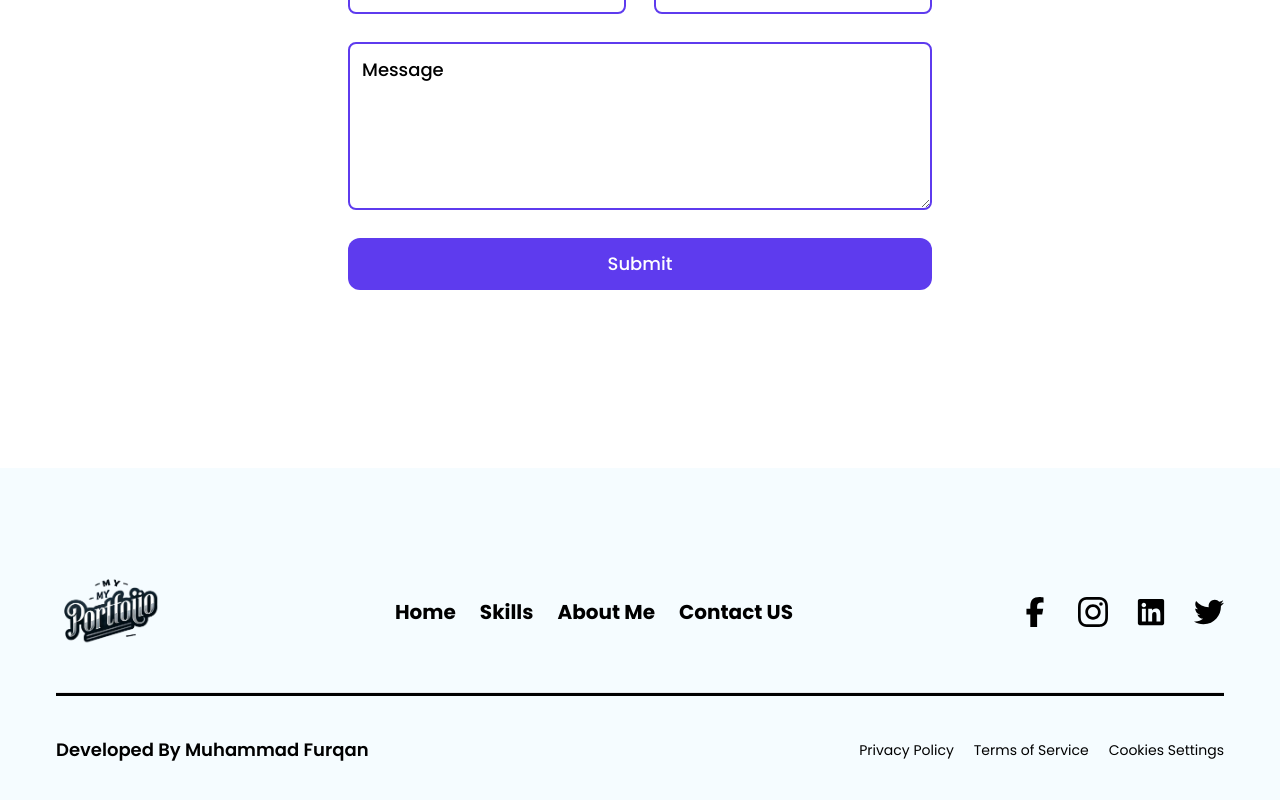
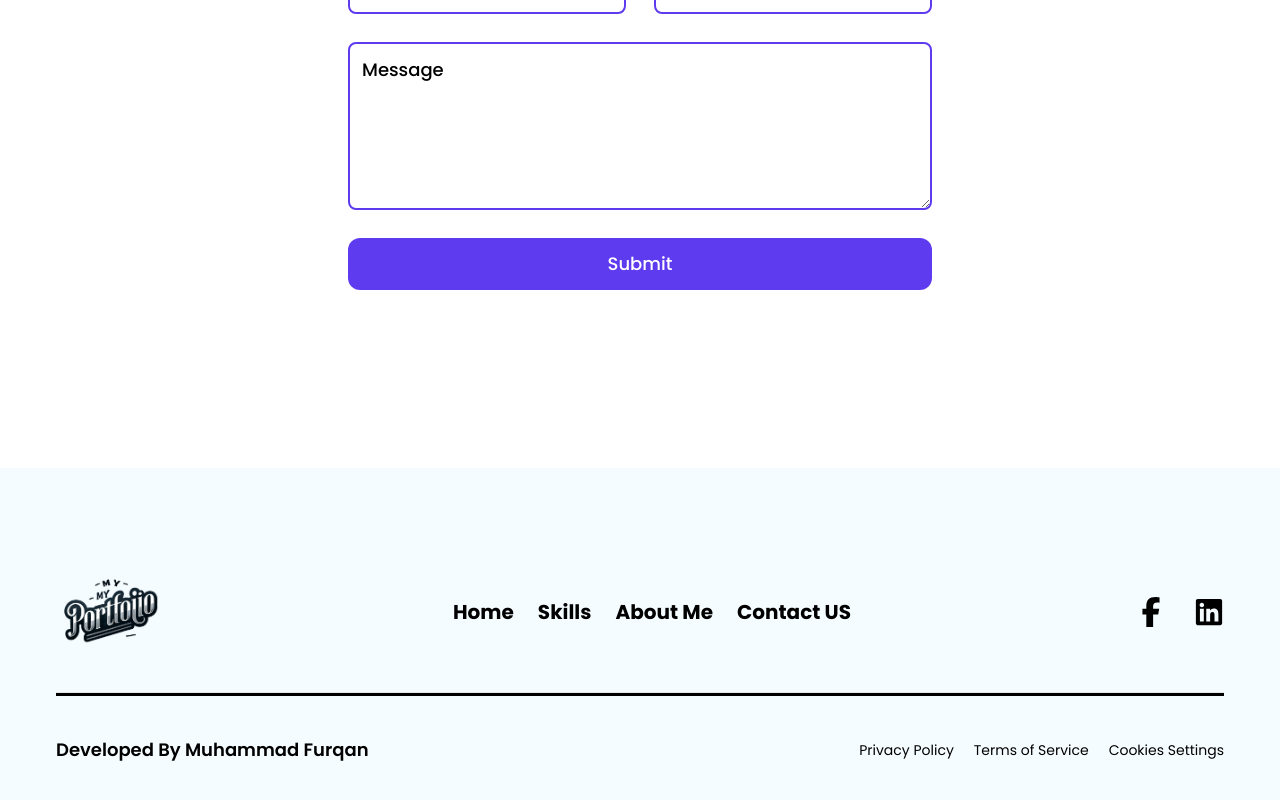
Before and after one commit to Hafiz-Furqan-Tech/Portfolio, a React (Vite) app: page / in a window 1280 px wide. Shown: the part 5585-6385 px from the top of the page. Built offline with nearby package versions, Linux system fonts and the light colour scheme.

Commit message:
add links

```diff
--- a/index.html
+++ b/index.html
@@ -8,6 +8,12 @@
   </head>
   <body>
     <div id="root"></div>
+    <script
+      src="https://platform.linkedin.com/badges/js/profile.js"
+      async
+      defer
+      type="text/javascript"
+    ></script>
     <script type="module" src="/src/main.jsx"></script>
   </body>
 </html>
--- a/src/Components/Footer.jsx
+++ b/src/Components/Footer.jsx
@@ -1,7 +1,5 @@
 import { FaFacebookF } from "react-icons/fa6";
-import { SiInstagram } from "react-icons/si";
 import { FaLinkedin } from "react-icons/fa6";
-import { FaTwitter } from "react-icons/fa";
 import { scrollToSection } from "../Refs";
 
 const Footer = ({ pages }) => {
@@ -25,10 +23,18 @@ const Footer = ({ pages }) => {
           ))}
         </ul>
         <div className="flex items-center justify-center gap-7 text-3xl ">
-          <FaFacebookF className="cursor-pointer hover:scale-105" />
-          <SiInstagram className="cursor-pointer hover:scale-105" />
-          <FaLinkedin className="cursor-pointer hover:scale-105" />
-          <FaTwitter className="cursor-pointer hover:scale-105" />
+          <a
+            href="https://www.facebook.com/profile.php?id=61570352643055"
+            target="blank"
+          >
+            <FaFacebookF className="cursor-pointer hover:scale-105" />{" "}
+          </a>
+          <a
+            href="https://www.linkedin.com/in/hafiz-muhammad-furqan"
+            target="blank"
+          >
+            <FaLinkedin className="cursor-pointer hover:scale-105" />
+          </a>
         </div>
       </div>
       <hr className="h-1 w-full bg-black" />
--- a/src/Components/Projects.jsx
+++ b/src/Components/Projects.jsx
@@ -14,7 +14,7 @@ const Projects = () => {
         </h1>
         <button className="flex hover:text-[#E62872] hover:bg-white hover:border-2 hover:border-[#E62872] bg-[#E62872] hover:scale-105 transition-all duration-[400ms] ease-in-out text-white px-2 lg:px-3 py-3 lg:py-4 rounded-xl lg:gap-2 items-center justify-center">
           <FiGithub className="text-3xl lg:text-2xl text-black" />
-          <a href="https://github.com/Hafiz-Furqan-Tech" target="blank">
+          <a href="https://github.com/Hafiz-Muhammad-Furqan" target="blank">
             View All Projects on Github
           </a>
         </button>
--- a/src/Data.js
+++ b/src/Data.js
@@ -67,35 +67,35 @@ const Data = {
       image: "/Images/Projects/ChatBot.png",
       name: "Ai ChatBot",
       para: "Intelligent assistant for seamless, real-time communication and problem-solving.",
-      link: "https://github.com/Hafiz-Furqan-Tech/Ai-Interviewer-and-ChatBot",
+      link: "https://github.com/Hafiz-Muhammad-Furqan/Ai-Interviewer-and-ChatBot",
       demo: "https://furqan-ai-interviewer-chatbot.netlify.app/",
     },
     {
       image: "/Images/Projects/interviewer.png",
       name: "Ai Interviewer",
       para: "Smart tool for generating, analyzing, and conducting AI-driven interviews.",
-      link: "https://github.com/Hafiz-Furqan-Tech/Ai-Interviewer-and-ChatBot",
+      link: "https://github.com/Hafiz-Muhammad-Furqan/Ai-Interviewer-and-ChatBot",
       demo: "https://furqan-ai-interviewer-chatbot.netlify.app/interview",
     },
     {
       image: "/Images/Projects/Gemini.png",
       name: "Gemini Clone",
       para: "An AI-powered chatbot offering smart, real-time assistance and seamless conversational support.",
-      link: "https://github.com/Hafiz-Furqan-Tech/Gemini-Clone",
+      link: "https://github.com/Hafiz-Muhammad-Furqan/Gemini-Clone",
       demo: "https://hafiz-furqan-gemini.netlify.app",
     },
     {
       image: "/Images/Projects/Todoapp.png",
       name: "Todo App",
       para: "A simple and efficient app to manage tasks, set priorities, and track progress.",
-      link: "https://github.com/Hafiz-Furqan-Tech/Todo-App",
+      link: "https://github.com/Hafiz-Muhammad-Furqan/Todo-App",
       demo: "https://hafiz-furqan-todoapp.netlify.app",
     },
     {
       image: "/Images/Projects/weatherapp.png",
       name: "Weather App",
       para: "Real-time weather updates with forecasts, location-based insights, and user-friendly interface.",
-      link: "https://github.com/Hafiz-Furqan-Tech/Weather_App",
+      link: "https://github.com/Hafiz-Muhammad-Furqan/Weather_App",
       demo: "https://furqan-tect-weatherapp.netlify.app",
     },
   ],
```
